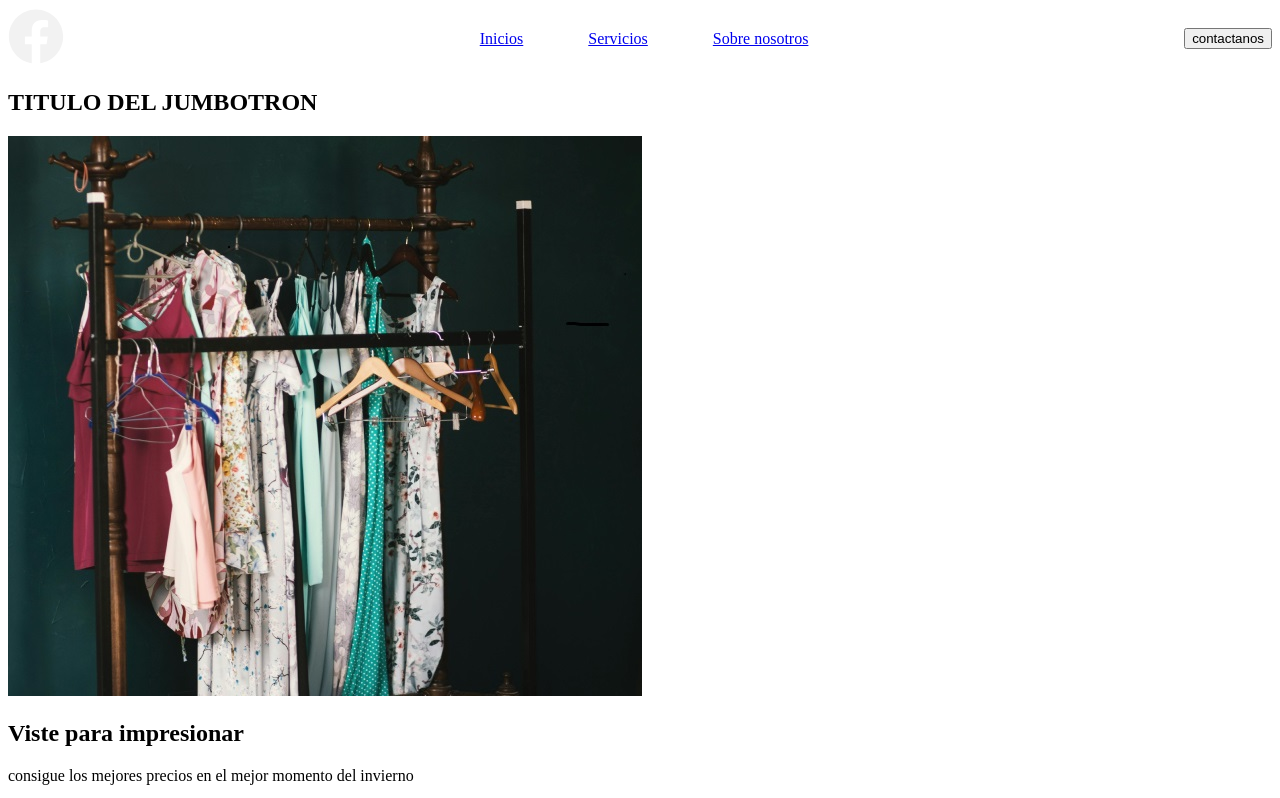
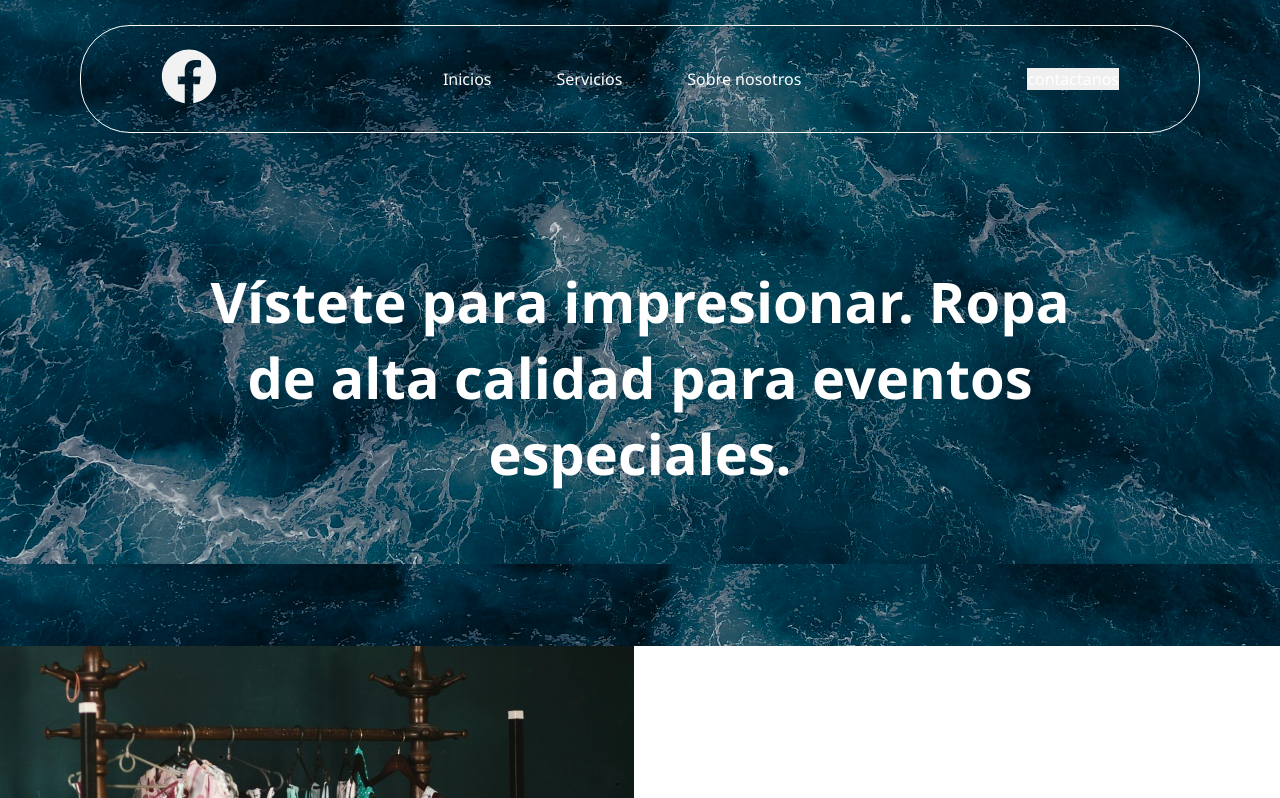
Before and after one commit to Aarvelo22/Landing_page_IA, a plain HTML site: page index.html in a window 1280 px wide. Shown: the top 798 px of the page. Drawn offline with Linux system fonts and the light colour scheme.

Commit message:
updates styles css except button

```diff
--- a/index.html
+++ b/index.html
@@ -22,24 +22,27 @@
 </head>
 
 <body>
-    <div>
-        <header>
+    <div class="heading__background">
+        <header class="navbar">
 
-            <nav>
-                <a href="#"><img src="/assets/icon.svg" alt="icono de la pagina"></a>
+            <nav class="navbar__nav">
 
-                <ul>
+                <a href="#" class="navbar__nav__logo"><img src="/assets/icon.svg" alt="icono de la pagina"></a>
+
+                <ul class="navbar__nav__list">
                     <li><a href="#">Inicios</a></li>
                     <li><a href="#">Servicios</a></li>
                     <li><a href="#">Sobre nosotros</a></li>
                 </ul>
 
-                <button> contactanos </button>
+                <button class="navbar__nav_button"> contactanos </button>
             </nav>
 
         </header>
-        <section>
-            <h1>TITULO DEL JUMBOTRON</h1>
+        <section class="jumbotron">
+
+            <h1>Vístete para impresionar. Ropa de alta calidad para eventos especiales.</h1>
+
         </section>
     </div>
 
--- a/style.css
+++ b/style.css
@@ -1,21 +1,56 @@
 /* seteo de styles */
+* {
+    box-sizing: border-box;
 
+    margin: unset;
+    padding: unset;
+    border: unset;
+    outline: unset;
 
+    list-style: none;
+    text-decoration: none;
 
+    font-size: 1rem;
+    font-family: 'Segoe UI', Tahoma, Geneva, Verdana, sans-serif;
+    font-weight: 400;
+    color: #ffffff;
+
+}
+
+/* heading background */
+
+.heading__background {
+    padding: 25px 80px;
+    background-image: url(/assets/jumbotron\ \(1\).jpg);
+}
 
 
 /* navbar */
-header nav {
+.navbar__nav {
     display: flex;
     justify-content: space-between;
     align-items: center;
+    border: #ffffff 1px solid;
+    padding: 22px 80px;
+    border-radius: 50px;
 
 }
 
-header nav ul {
+.navbar__nav__list {
     display: flex;
     gap: 65px;
-    list-style: none;
-
 
 }
+
+/* Jumbotron */
+.jumbotron {
+    padding: 50px 0;
+}
+
+.jumbotron h1 {
+    font-size: 3.5rem;
+    font-weight: 700;
+    text-align: center;
+    padding: 80px 105px;
+
+}
```
Also changed, not shown: assets/jumbotron (1).jpg (added).
